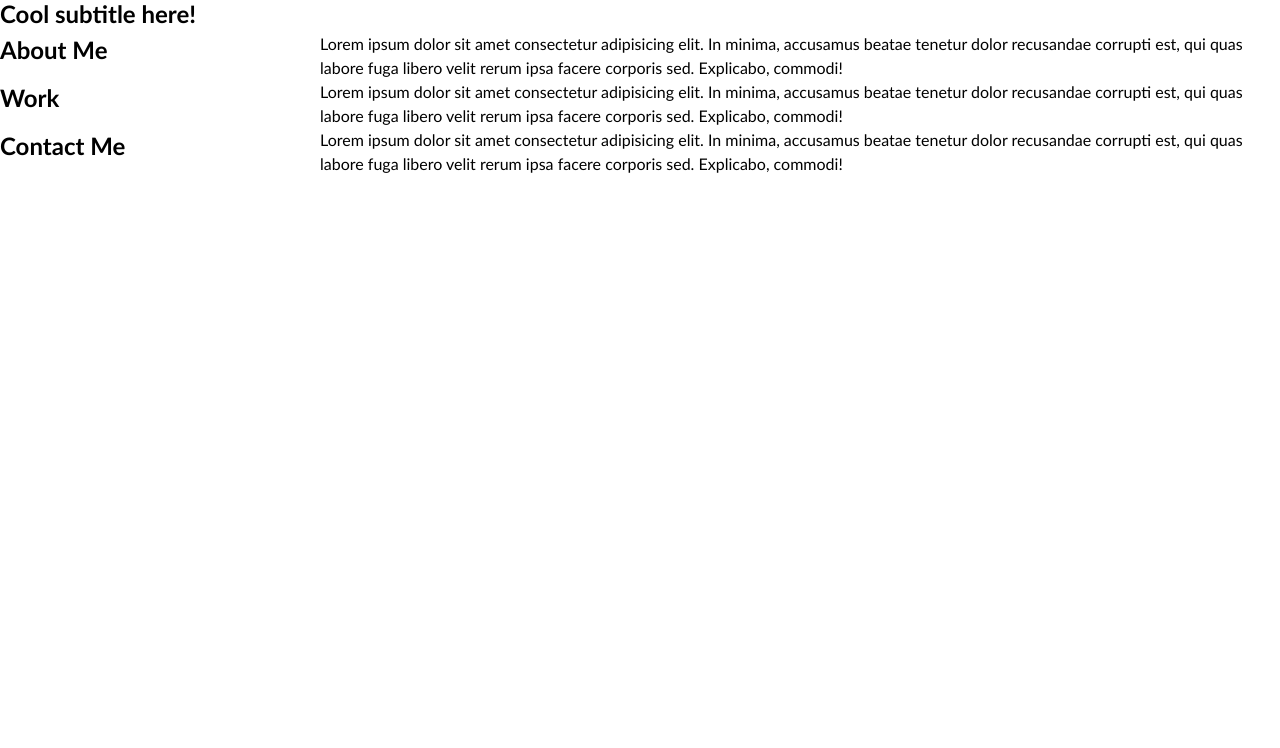
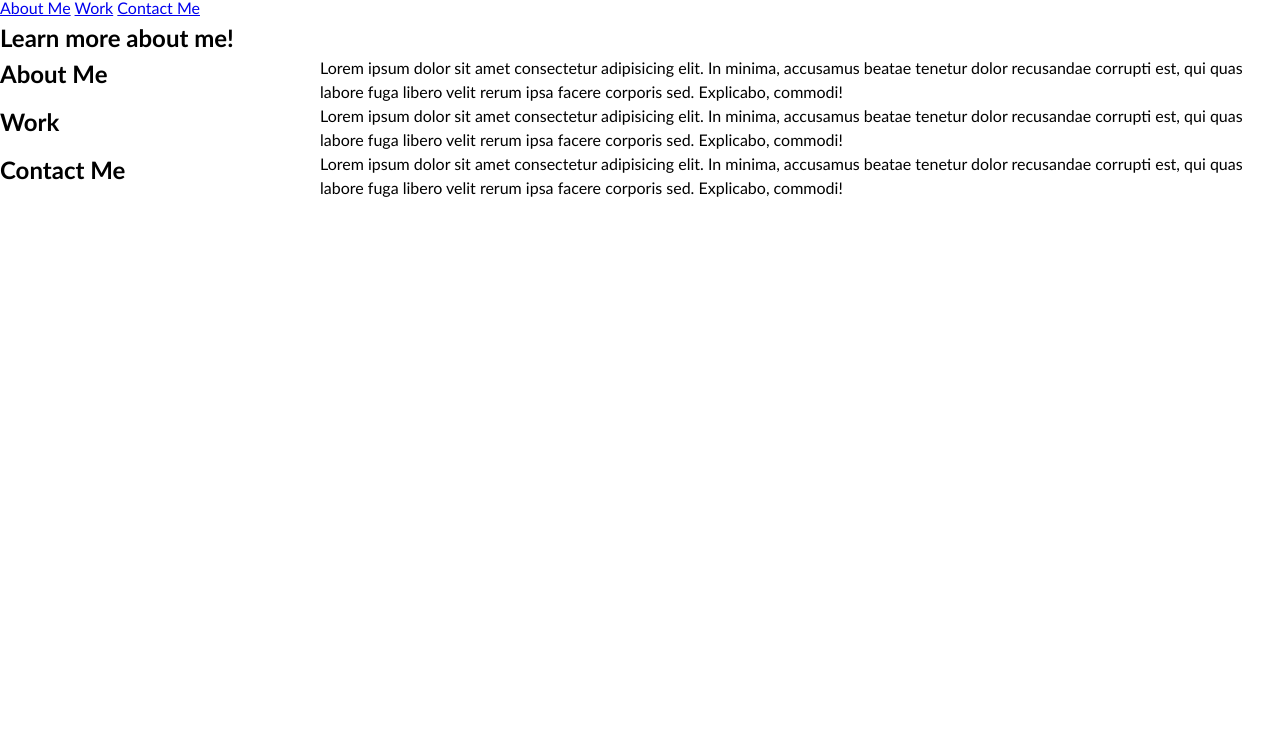
Before and after one commit to ChloeHill3/Portfolio, a plain HTML site: page index.html in a window 1280 px wide. Shown: the part 52-800 px from the top of the page. Drawn offline with Linux system fonts and the light colour scheme.

Commit message:
nav link added

```diff
--- a/index.html
+++ b/index.html
@@ -14,13 +14,16 @@
   <header>
     <h1>Chloes Portfolio</h1>
     <nav>
+      <a href="About Me">About Me</a>
+      <a href="Work">Work</a>
+      <a href="Contact Me">Contact Me</a>
     </nav>
   </header>
 
   <!-- hero banner -->
   <section class="hero-banner">
     <div>
-      <h2>Cool subtitle here!</h2>
+      <h2>Learn more about me!</h2>
     </div>
   </section>
 
```
